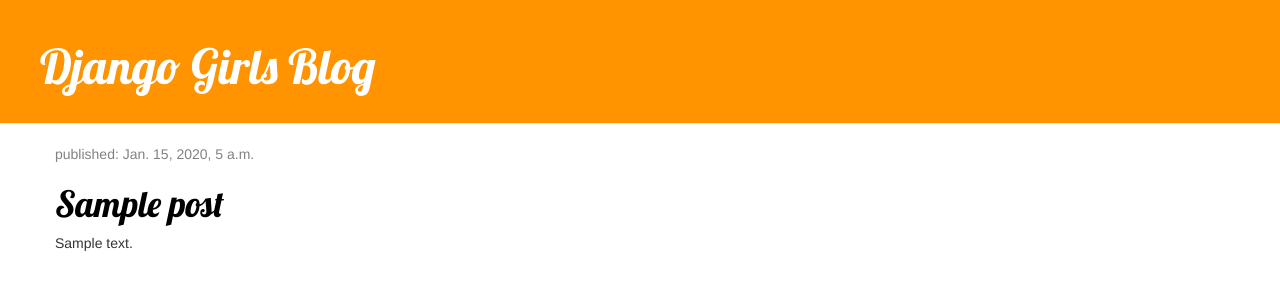
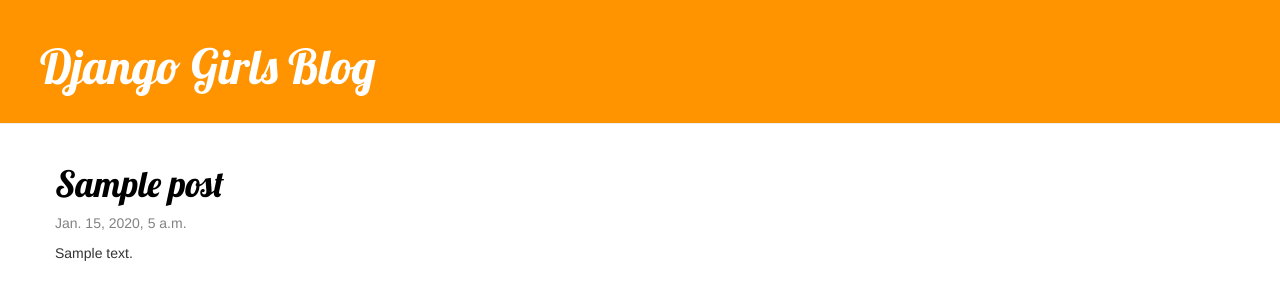
Before and after one commit to shrimpie/django-blog, a Django app: template blog/templates/blog/post_list.html in a window 1280 px wide. Shown: the top 300 px of the page. Run offline with Django 3.2, Linux system fonts and the light colour scheme; the template is opened without the code that fills it: values that come from a table or form of the project are taken from there, others are empty; tables that the repository leaves empty hold one stand-in row (values such as "Sample post"); some libraries are stand-ins or nearby versions.

Commit message:
Changed publish date and title order.

```diff
--- a/blog/templates/blog/post_list.html
+++ b/blog/templates/blog/post_list.html
@@ -3,11 +3,11 @@
 {% block content %}
 	{% for post in posts %}
 	    <div class="post">
-	        <div class="date">
-	            <p>published: {{ post.published_date }}</p>
-	        </div>
 
 	        <h1><a href="{% url 'post_detail' pk=post.pk %}">{{ post.title }}</a></h1>
+	        <div class="date">
+	            <p>{{ post.published_date }}</p>
+	        </div>
 
 	        <p>{{ post.text|linebreaksbr }}</p>
 	    </div>
```
